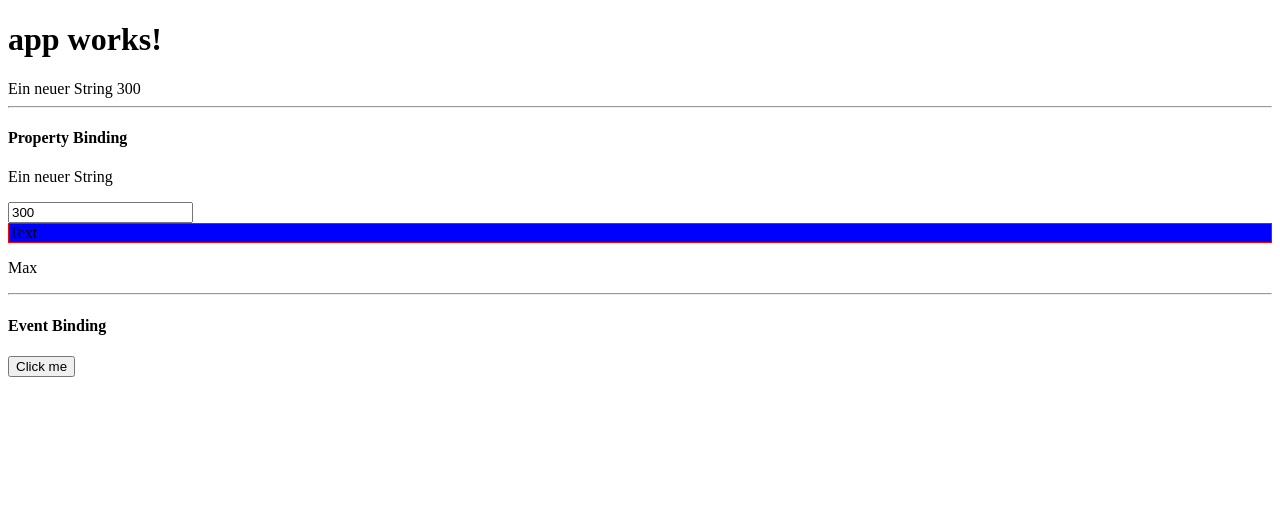
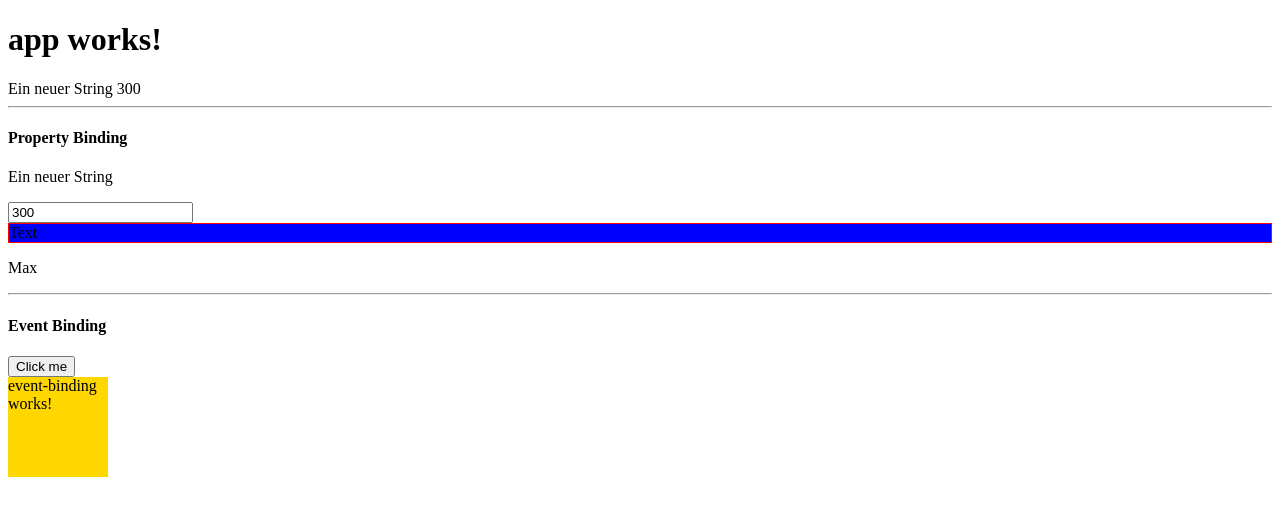
Before and after one commit to tomtom80/de.klingbeil.angular2.tutorial, an Angular app in the folder complete-guide-dev/: page / in a window 1280 px wide. Shown: the top 516 px of the page. Built offline with nearby package versions, Linux system fonts and the light colour scheme.

Commit message:
kapitel 23

```diff
--- a/complete-guide-dev/src/app/app.module.ts
+++ b/complete-guide-dev/src/app/app.module.ts
@@ -4,12 +4,14 @@ import { NgModule } from '@angular/core';
 import { AppComponent } from './app.component';
 import { DatabindingComponent } from './databinding/databinding.component';
 import { PropertyBindingComponent } from './databinding/property-binding.component';
+import { EventBindingComponent } from './databinding/event-binding.component';
 
 @NgModule({
   declarations: [
     AppComponent,
     DatabindingComponent,
-    PropertyBindingComponent
+    PropertyBindingComponent,
+    EventBindingComponent
   ],
   imports: [
     BrowserModule
--- a/complete-guide-dev/src/app/databinding/databinding.component.html
+++ b/complete-guide-dev/src/app/databinding/databinding.component.html
@@ -14,3 +14,4 @@
 <hr>
 <h4>Event Binding </h4>
 <button (click)="onClick($event)" >Click me </button>
+<app-event-binding (clickedEvent)="text=$event"></app-event-binding>
--- /dev/null
+++ b/complete-guide-dev/src/app/databinding/event-binding.component.css
@@ -0,0 +1,5 @@
+div {
+    width: 100px;
+    height: 100px;
+    background: gold;
+}
--- /dev/null
+++ b/complete-guide-dev/src/app/databinding/event-binding.component.html
@@ -0,0 +1,3 @@
+<div (click)="onClick()">
+  event-binding works!
+</div>
--- /dev/null
+++ b/complete-guide-dev/src/app/databinding/event-binding.component.ts
@@ -0,0 +1,21 @@
+import { Component, OnInit, EventEmitter, Output } from '@angular/core';
+
+@Component({
+  selector: 'app-event-binding',
+  templateUrl: './event-binding.component.html',
+  styleUrls: ['./event-binding.component.css']
+})
+export class EventBindingComponent implements OnInit {
+
+  @Output() clickedEvent = new EventEmitter<string>();
+
+  constructor() { }
+
+  ngOnInit() {
+  }
+
+  onClick(){
+    this.clickedEvent.emit("Neuer Text");
+  }
+
+}
--- a/complete-guide-dev/src/app/databinding/property-binding.component.ts
+++ b/complete-guide-dev/src/app/databinding/property-binding.component.ts
@@ -14,8 +14,6 @@ export class PropertyBindingComponent implements OnInit {
   ngOnInit() {
   }
 
-  onClick(event: Event){
-    console.log(event);
-  }
+
 
 }
```
Also changed, not shown: 1 other file (tests, documents, lock files or other folders).
